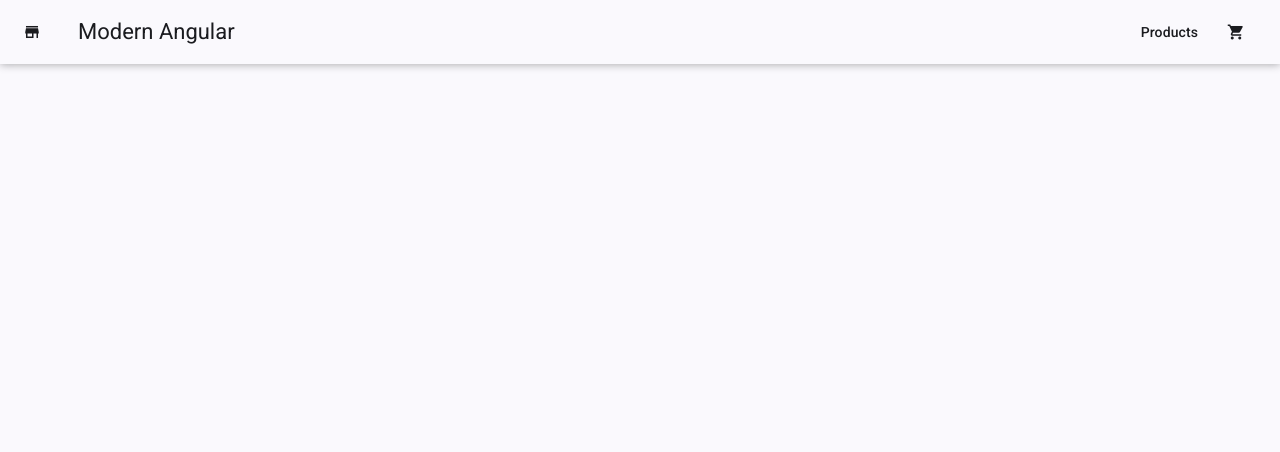
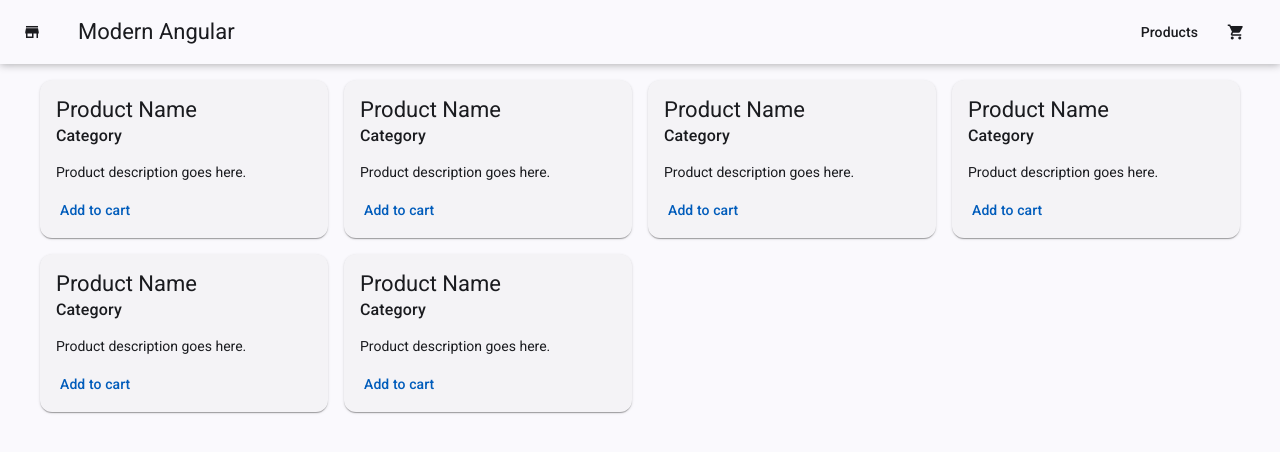
Before and after one commit to ronaldo-ribeirof/modern-angular, an Angular app: page / in a window 1280 px wide. Shown: the top 452 px of the page. Built offline with nearby package versions, Linux system fonts and the light colour scheme.

Commit message:
feat: products grid and cards

```diff
--- a/src/app/app.html
+++ b/src/app/app.html
@@ -1,3 +1,7 @@
 <app-header />
 
+<main class="page">
+  <app-products-grid />
+</main>
+
 <router-outlet />
--- a/src/app/app.scss
+++ b/src/app/app.scss
@@ -0,0 +1,5 @@
+.page {
+  padding: 16px;
+  max-width: 1200px;
+  margin: 0 auto;
+}
--- a/src/app/app.ts
+++ b/src/app/app.ts
@@ -1,10 +1,11 @@
 import { Component, signal } from '@angular/core';
 import { RouterOutlet } from '@angular/router';
 import { Header } from './header/header';
+import { ProductsGrid } from './products/products-grid/products-grid';
 
 @Component({
   selector: 'app-root',
-  imports: [RouterOutlet, Header],
+  imports: [RouterOutlet, Header, ProductsGrid],
   templateUrl: './app.html',
   styleUrl: './app.scss'
 })
--- /dev/null
+++ b/src/app/products/product-card/product-card.html
@@ -0,0 +1,18 @@
+<mat-card class="product-card">
+  <mat-card-header>
+    <mat-card-title>
+      Product Name
+    </mat-card-title>
+    <mat-card-subtitle>
+      Category
+    </mat-card-subtitle>
+  </mat-card-header>
+
+  <mat-card-content>
+    <p>Product description goes here.</p>
+  </mat-card-content>
+
+  <mat-card-actions>
+    <button matButton>Add to cart</button>
+  </mat-card-actions>
+</mat-card>
--- /dev/null
+++ b/src/app/products/product-card/product-card.scss
@@ -0,0 +1,9 @@
+.product-card {
+  height: 100%;
+  display: flex;
+  flex-direction: column;
+}
+
+mat-card-content {
+  flex: 1;
+}
--- /dev/null
+++ b/src/app/products/products-grid/products-grid.html
@@ -0,0 +1,8 @@
+<div class="grid">
+  <app-product-card />
+  <app-product-card />
+  <app-product-card />
+  <app-product-card />
+  <app-product-card />
+  <app-product-card />
+</div>
--- /dev/null
+++ b/src/app/products/products-grid/products-grid.scss
@@ -0,0 +1,5 @@
+.grid {
+  display: grid;
+  grid-template-columns: repeat(auto-fill, minmax(288px, 1fr));
+  gap: 16px;
+}
```
Also changed, not shown: src/app/products/product-card/product-card.ts (added, +13 -0 lines), src/app/products/products-grid/products-grid.ts (added, +12 -0 lines), 2 other files (tests, documents, lock files or other folders).
